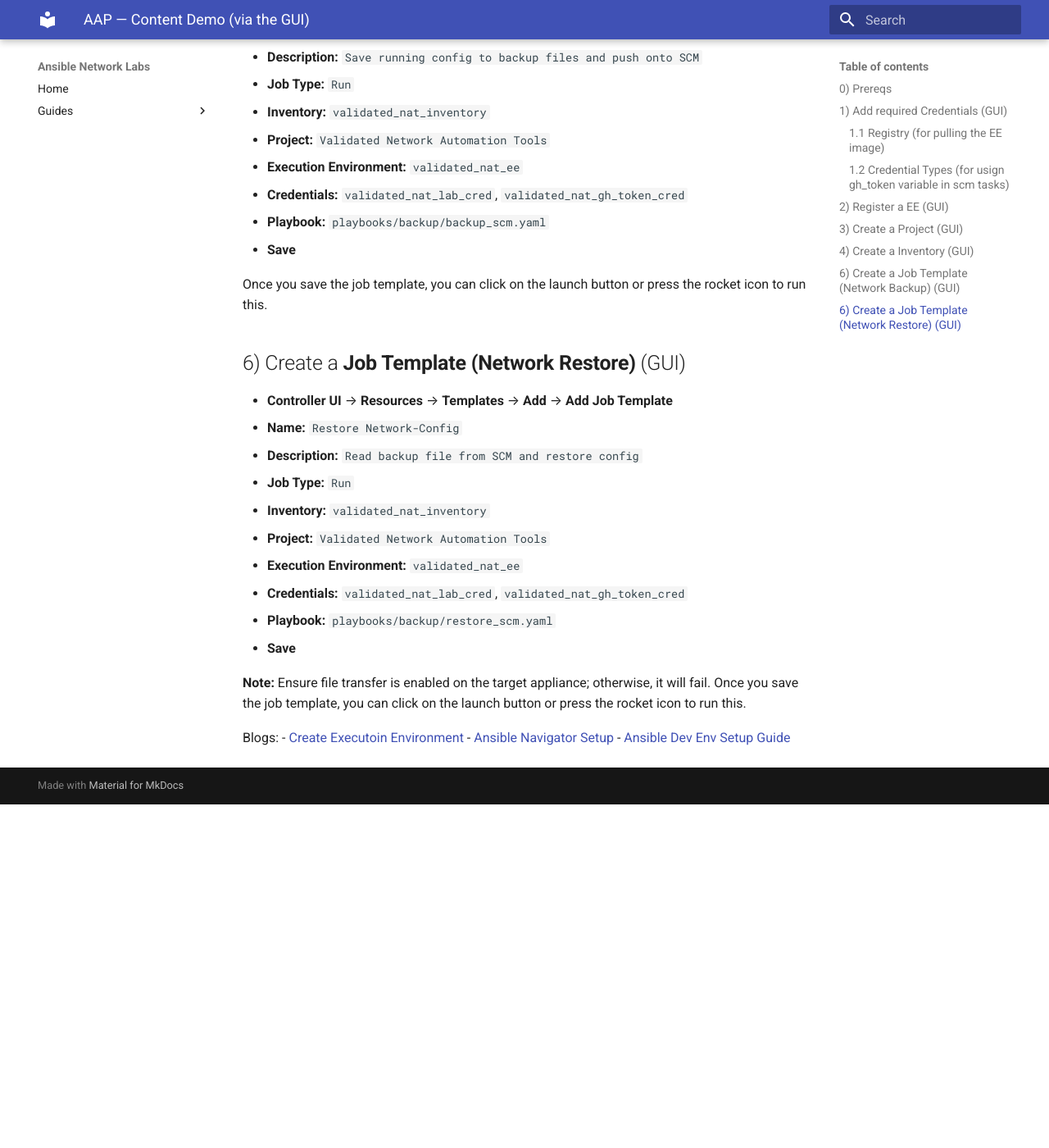
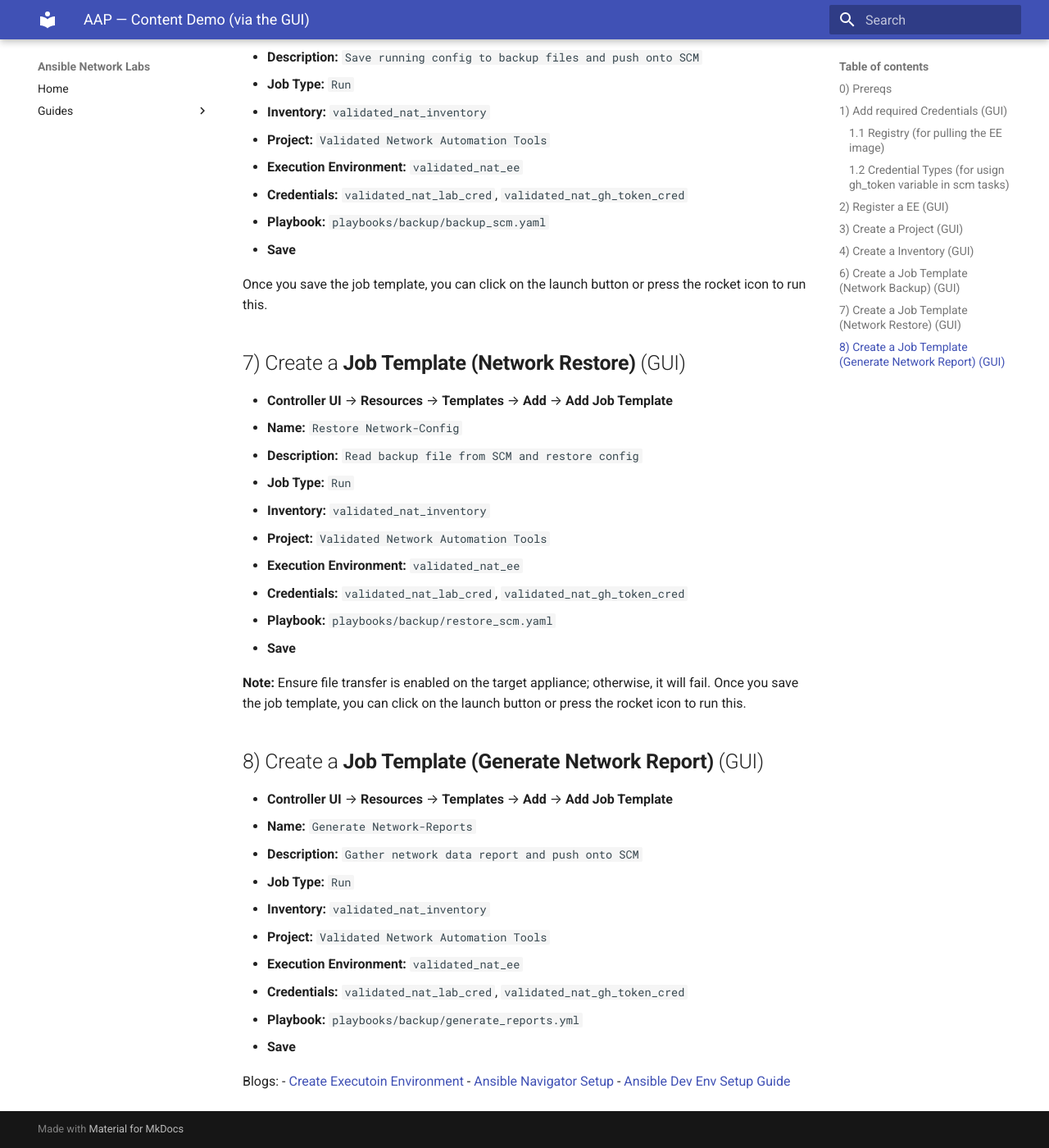
Before and after one commit to rohitthakur2590/network_automation_tools, an MkDocs documentation site: the page built from docs/guides/network_automation_with_aap_.md, in a window 1280 px wide and 1400 px high, scrolled down 3114 px. Shown: the whole window at 82% size. Built offline with MkDocs 1.6.1 and Material for MkDocs 9.7.7, drawn with Linux system fonts in a browser that asks for light colours; before the commit the page ends 4095 px from its top, so only the background shows below that.

Commit message:
Update network_automation_with_aap_.md

```diff
--- a/docs/guides/network_automation_with_aap_.md
+++ b/docs/guides/network_automation_with_aap_.md
@@ -164,7 +164,7 @@ Once you save the inventory , you can create group and hosts.
 
 Once you save the job template, you can click on the launch button or press the rocket icon to run this.
 
-## 6) Create a **Job Template (Network Restore)** (GUI)
+## 7) Create a **Job Template (Network Restore)** (GUI)
 - **Controller UI** → **Resources** → **Templates** → **Add** → **Add Job Template**
   - **Name:** `Restore Network-Config`
   - **Description:** `Read backup file from SCM and restore config`
@@ -179,6 +179,19 @@ Once you save the job template, you can click on the launch button or press the
 **Note:** Ensure file transfer is enabled on the target appliance; otherwise, it will fail.
 Once you save the job template, you can click on the launch button or press the rocket icon to run this.
 
+## 8) Create a **Job Template (Generate Network Report)** (GUI)
+- **Controller UI** → **Resources** → **Templates** → **Add** → **Add Job Template**
+  - **Name:** `Generate Network-Reports`
+  - **Description:** `Gather network data report and push onto SCM`
+  - **Job Type:** `Run`
+  - **Inventory:** `validated_nat_inventory`
+  - **Project:** `Validated Network Automation Tools`
+  - **Execution Environment:** `validated_nat_ee`
+  - **Credentials:** `validated_nat_lab_cred`, `validated_nat_gh_token_cred`
+  - **Playbook:** `playbooks/backup/generate_reports.yml`
+  - **Save**
+
+
 Blogs:
  - [Create Executoin Environment](./ansible_builder_guide.md)
  - [Ansible Navigator Setup](./ansible_navigator_setup.md)
```
